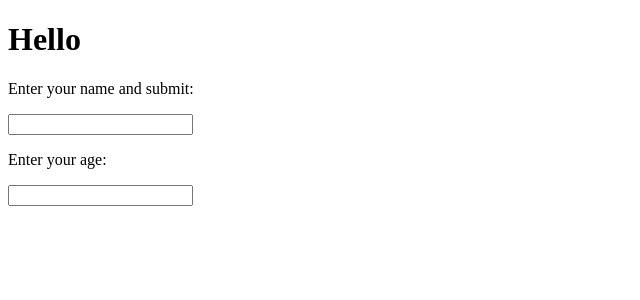
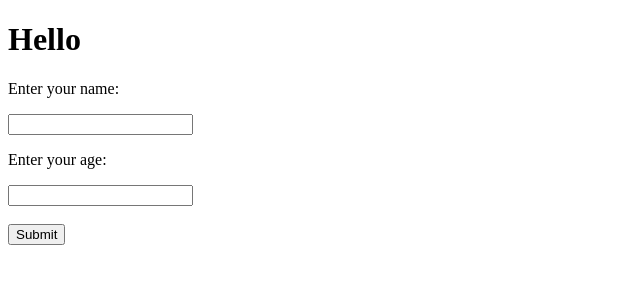
Before and after one commit to Sudo-Bear/mysecondreact, a React (Create React App) app: page / in a window 1280 px wide. Shown: the top 300 px of the page, without its empty margins (0-640 px from the left). Built offline with nearby package versions, Linux system fonts and the light colour scheme.

Commit message:
Better validation

```diff
--- a/src/index.js
+++ b/src/index.js
@@ -9,21 +9,23 @@ class MyForm extends React.Component {
       age: null}
     ;
   }
+  mySubmitHandler = (event) => {
+    event.preventDefault();
+    let age = this.state.age;
+    if (!Number(age)){
+      alert("Your age must be a number")
+    }
+  }
   myChangeHandler = (event) => {
     let nam = event.target.name;
     let val = event.target.value;
-    if (nam === 'age') {
-      if (!Number(val)) {
-        alert('Your age must be a number');
-      }
-    }
     this.setState({[nam]: val});
   }
   render() {
     return (
       <form onSubmit={this.mySubmitHandler}>
-        <h1>Hello {this.state.username}</h1>
-        <p>Enter your name and submit:</p>
+        <h1>Hello {this.state.username} {this.state.age}</h1>
+        <p>Enter your name:</p>
         <input
           type="text"
           name='username'
@@ -35,6 +37,9 @@ class MyForm extends React.Component {
           name='age'
           onChange={this.myChangeHandler}
         />
+        <br/>
+        <br/>
+        <input type='submit' />
       </form>
     );
   }
```
